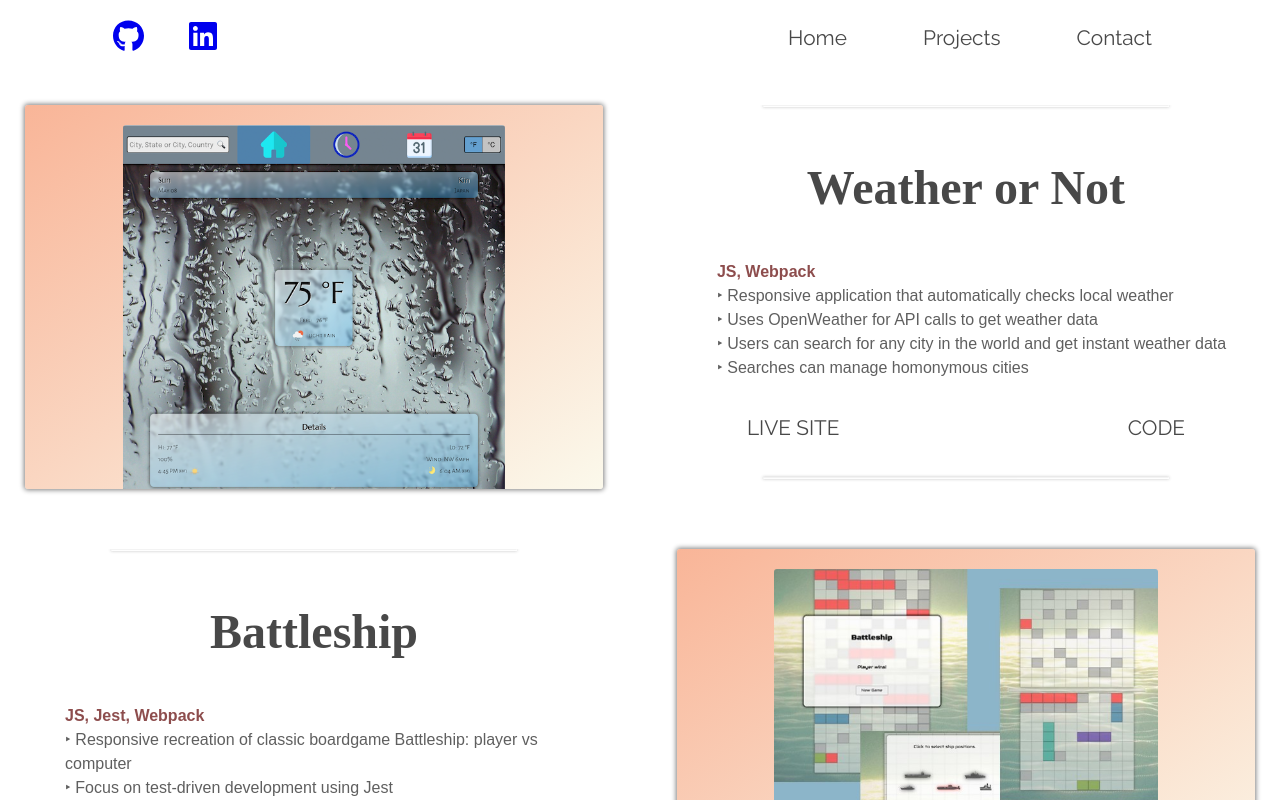
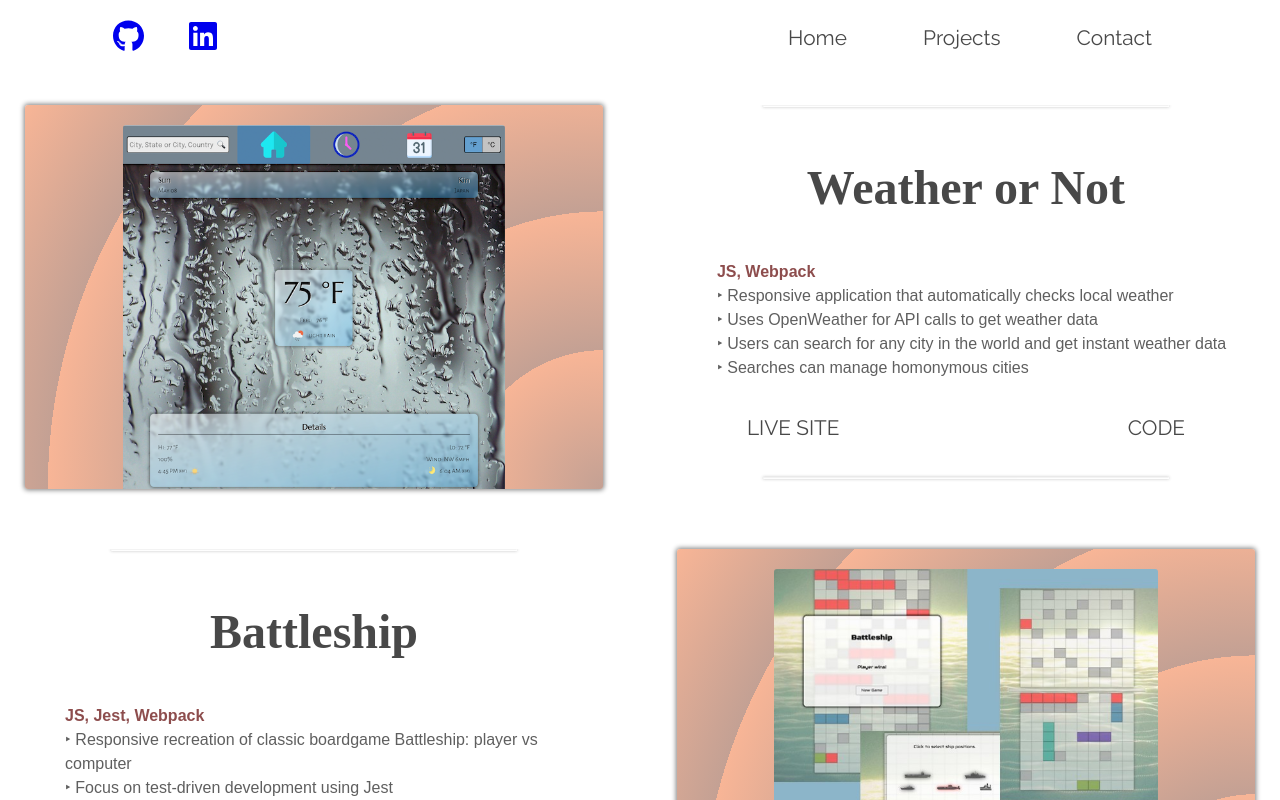
Before and after one commit to jessejputnam/react_portfolio, a React (Create React App) app: page /react_portfolio/projects in a window 1280 px wide. Shown: the top 800 px of the page. Built offline with nearby package versions, Linux system fonts and the light colour scheme; a web font is replaced by a local one.

Commit message:
Change project bakgroudns

```diff
--- a/src/components/Hero/Hero.module.css
+++ b/src/components/Hero/Hero.module.css
@@ -3,9 +3,10 @@
   background-repeat: no-repeat;
   background-position: center;
   background-size: cover;
+  box-shadow: inset 0 0 300px black;
   width: 100%;
   height: 40vw;
   max-height: 600px;
-  box-shadow: 0 0 5px 1px rgba(0, 0, 0, 0.531);
+  /* box-shadow: 0 0 5px 1px rgba(0, 0, 0, 0.531); */
   margin-bottom: 100px;
 }
--- a/src/components/Project/Project.module.css
+++ b/src/components/Project/Project.module.css
@@ -7,15 +7,10 @@
 
 .project_img_container {
   box-shadow: 0 0 5px 1px gray;
-  background: linear-gradient(
-    to bottom right,
-    #f58a5ca1,
-    #f69c72a1,
-    #f6ad88a1,
-    #f7bf9ea1,
-    #f8d2b4a1,
-    #f8e3caa1,
-    #f9f5e0a1
+  background-image: repeating-radial-gradient(
+    circle at bottom right,
+    #8b472e83,
+    #f5986db7 20%
   );
 }
 
```
